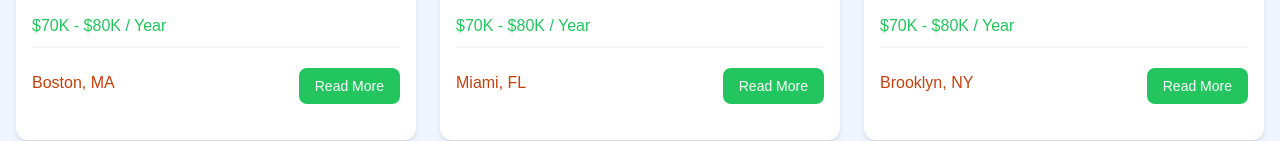
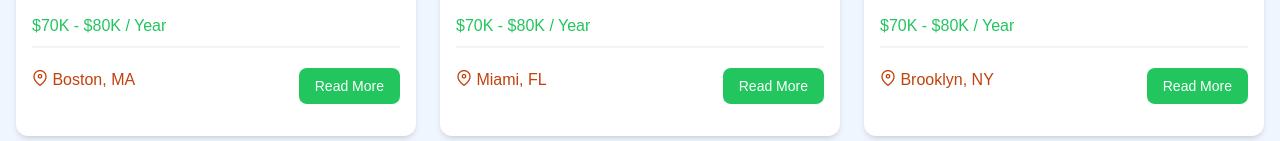
Before and after one commit to griminir/vue-learning, a Vue app: page / in a window 1280 px wide. Shown: the part 663-804 px from the top of the page. Built offline with nearby package versions, Linux system fonts and the light colour scheme.

Commit message:
imported primeicons

```diff
--- a/package.json
+++ b/package.json
@@ -9,13 +9,14 @@
     "preview": "vite preview"
   },
   "dependencies": {
+    "primeicons": "^7.0.0",
     "vue": "^3.5.13"
   },
   "devDependencies": {
     "@vitejs/plugin-vue": "^5.2.1",
     "autoprefixer": "^10.4.20",
     "postcss": "^8.5.1",
-    "tailwindcss": "^3.3.4" ,
+    "tailwindcss": "^3.3.4",
     "vite": "^6.0.5",
     "vite-plugin-vue-devtools": "^7.6.8"
   }
--- a/src/components/JobListing.vue
+++ b/src/components/JobListing.vue
@@ -44,7 +44,7 @@ const shortDescription = computed(() => {
 
               <div class="flex flex-col lg:flex-row justify-between mb-4">
                 <div class="text-orange-700 mb-3">
-                  <i class="fa-solid fa-location-dot text-lg"></i>
+                  <i class="pi pi-map-marker text-orange-700"></i>
                   {{ job.location }}
                 </div>
                 <a
--- a/src/main.js
+++ b/src/main.js
@@ -1,4 +1,5 @@
 import './assets/main.css';
+import 'primeicons/primeicons.css';
 
 import { createApp } from 'vue';
 import App from './App.vue';
```
Also changed, not shown: 1 other file (tests, documents, lock files or other folders).
